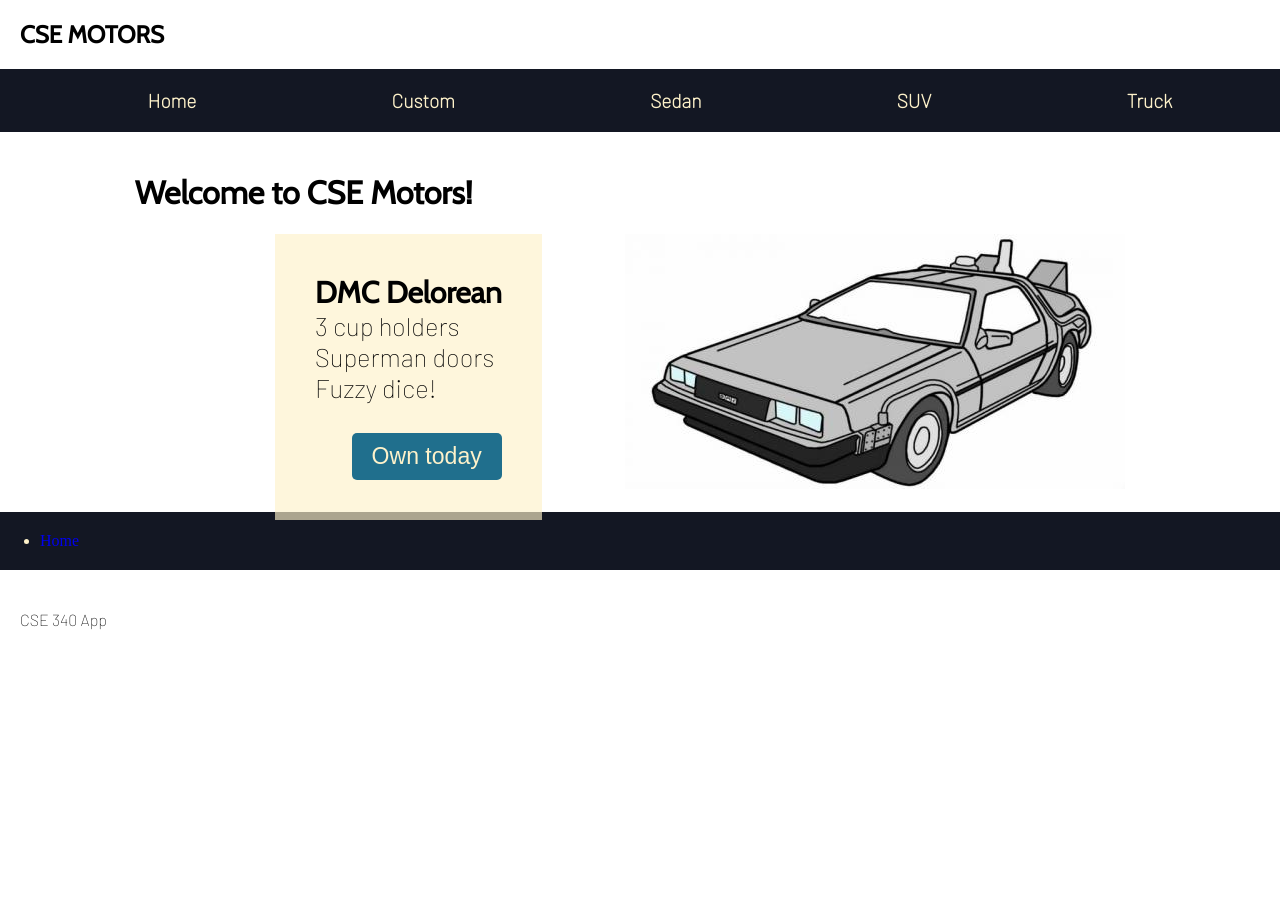
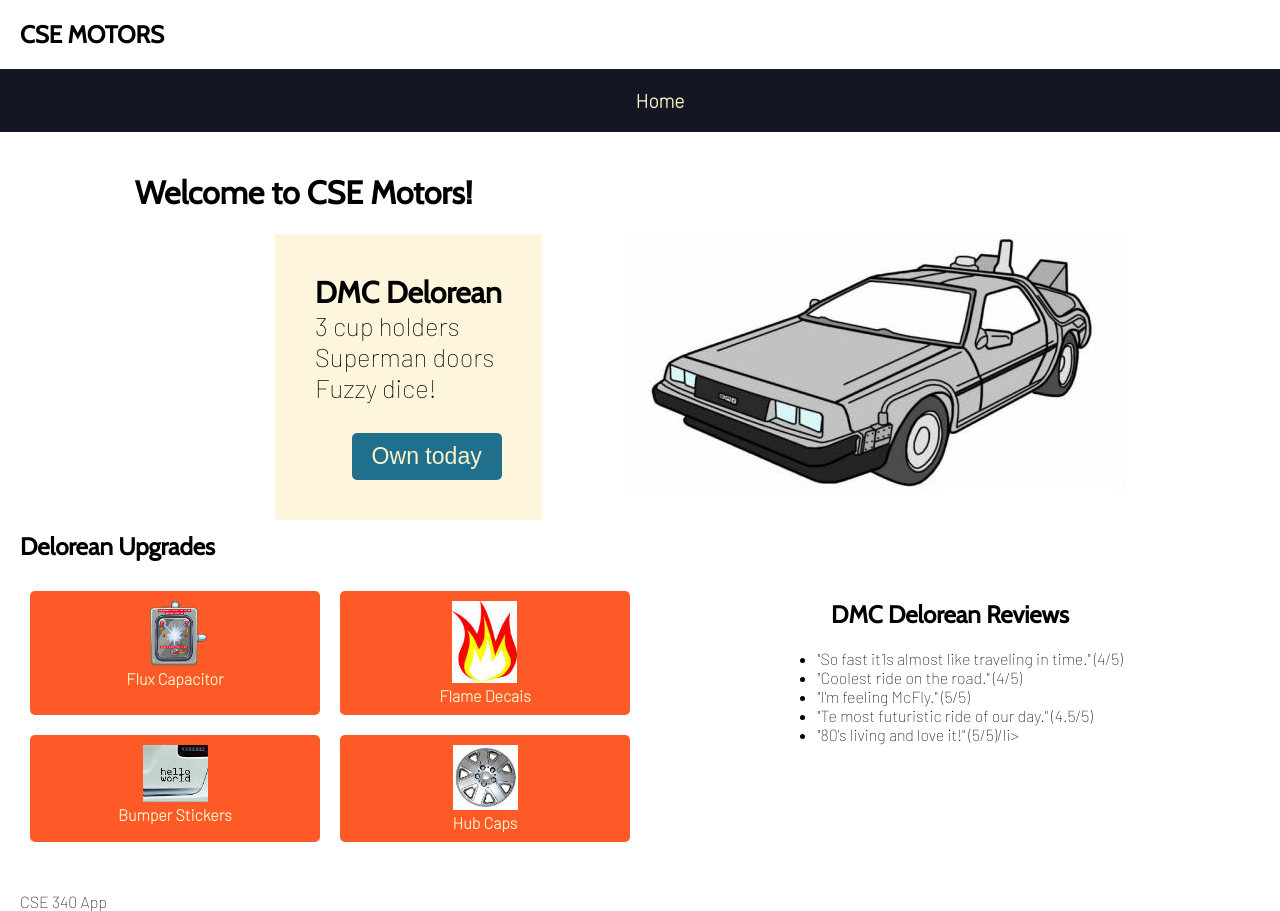
Before and after one commit to Kraken-369/340-starter, a Node server app: page / in a window 1280 px wide. Before the commit the page ends 630 px from the top, so only its background shows below. Run offline with Node 20, Linux system fonts and the light colour scheme; data that the repository does not hold is empty; some libraries are stand-ins or nearby versions.

Commit message:
Fixing connections

```diff
--- a/controllers/baseController.js
+++ b/controllers/baseController.js
@@ -1,7 +1,7 @@
 const utilities = require('../utilities/')
 const baseController = {}
 
-baseController.buildHome = async function(req, res){
+baseController.buildHome = async function(req, res) {
   const nav = await utilities.getNav()
   res.render('index', {title: 'Home', nav})
 }
--- a/views/partials/header.ejs
+++ b/views/partials/header.ejs
@@ -4,14 +4,14 @@
       <h1>CSE MOTORS</h1>
     </div>
   </section>
-  <nav>
+  <!-- <nav> -->
     <!--div class="hamburger-button">
       <input type="checkbox">
       <span></span>
       <span></span>
       <span></span>
     </div-->
-    <div class="container">
+    <!-- <div class="container">
       <div class="nav-bar" id="main-menu">
         <ul>
           <li><a href="">Home</a></li>
@@ -21,6 +21,13 @@
           <li><a href="">Truck</a></li>
         </ul>
       </div>
+    </div> -->
+  <!-- </nav> -->
+  <nav>
+    <div class="container">
+      <div class="nav-bar" id="main-menu">
+        <%- nav %>
+      </div>
     </div>
   </nav>
 </header>
--- a/views/partials/navigation.ejs
+++ b/views/partials/navigation.ejs
@@ -1,4 +1,4 @@
-<!--div class="container">
+<div class="container">
   <h2>Delorean Upgrades</h2>
   <div class="row reverse">
     <div class="column">
@@ -30,8 +30,4 @@
       </div>
     </div>
   </div>
-</div-->
-
-<nav>
-  <%- nav %>
-</nav>
+</div>
```
Also changed, not shown: 1 other file.
